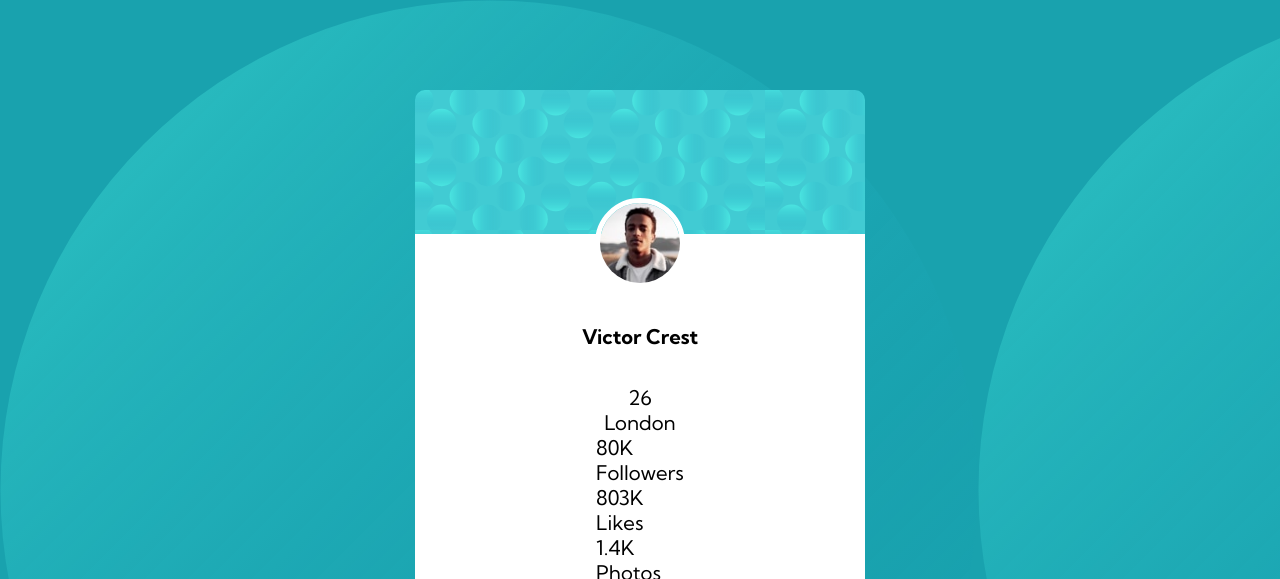
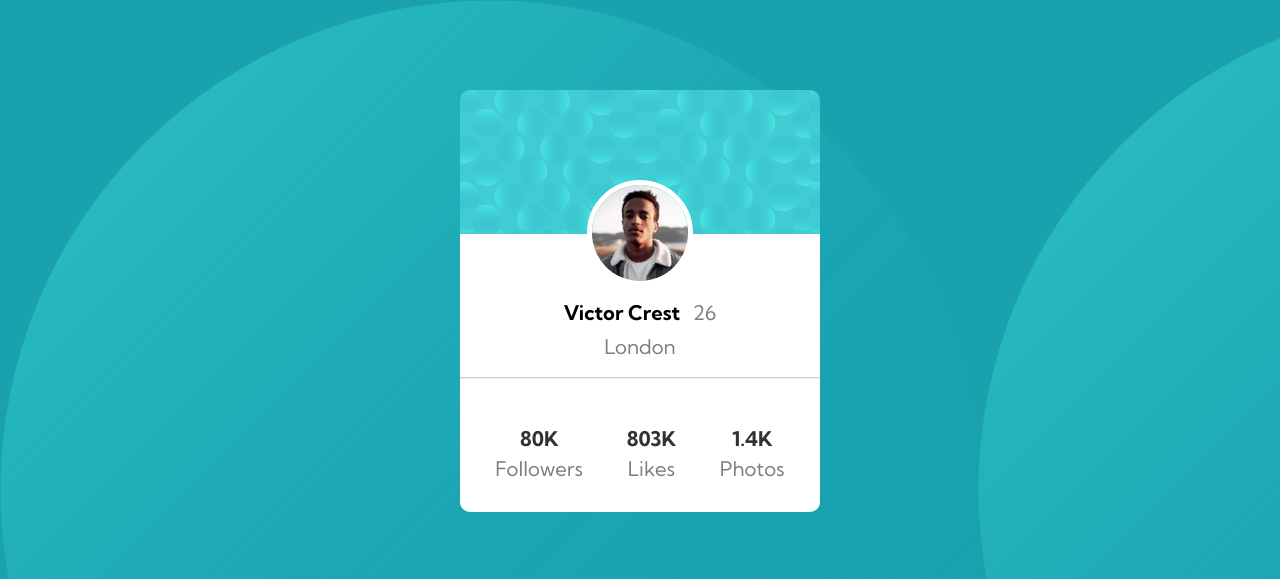
Before and after one commit to zastar23/profile-card-component-main, a plain HTML site: page index.html in a window 1280 px wide. Shown: the top 579 px of the page. Drawn offline with Linux system fonts and the light colour scheme.

Commit message:
Complete

```diff
--- a/index.html
+++ b/index.html
@@ -20,29 +20,35 @@
 <body>
     <main class="main">
       <div class="card__container">
+        <div class="img__div">
         <img class="portrait" src="images/image-victor.jpg" alt="portrait of Victor">
+      </div>
+        <div class="title__flex">
         <h1 class="title">Victor Crest</h1>
         <p class="age">26</p>
+      </div>
         <p class="city">London</p>
+        <hr>
         <div class="container__flex">
             <div class="followers">
-                <p>80K</p>
-                <p>Followers</p>
+                <p class="bold">80K</p>
+                <p class="thin">Followers</p>
             </div>
             <div class="likes">
-                <p>803K</p>
-                <p>Likes</p>
+                <p class="bold">803K</p>
+                <p class="thin">Likes</p>
               </div>
             <div class="photos">
-                <p>1.4K</p>
-                <p>Photos</p>
+                <p class="bold">1.4K</p>
+                <p class="thin">Photos</p>
             </div>
       </div>
     </div>
+  </main>
   <div class="attribution">
     Challenge by <a href="https://www.frontendmentor.io?ref=challenge" target="_blank">Frontend Mentor</a>.
     Coded by <a href="https://github.com/zastar23">Florin Porut</a>.
-  </main>
+
   </div>
 </body>
 </html>
--- a/style.css
+++ b/style.css
@@ -29,12 +29,12 @@ body {
     background: url(images/bg-pattern-card.svg);
     overflow: hidden;
     width: 90%;
-    max-width: 25rem;
+    max-width: 20rem;
     margin: 5rem auto;
     border-radius: 10px;
 }
 
-.card__container {
+/* .card__container {
     display: flex;
     flex-direction: column;
     align-items: center;
@@ -53,4 +53,63 @@ body {
 .title {
     font-weight: 700;
     margin: 2rem 0;
+} */
+.img__div {
+    margin-top: 8rem;
+    text-align: center;
 }
+
+.portrait {
+    border-radius: 100%;
+    border: 5px solid #fff;
+    margin-top: -3rem;
+}
+
+.card__container {
+    background: #fff;
+}
+
+.title__flex {
+    display: flex;
+    justify-content: center;
+    gap: .7rem;
+    margin-top: .5rem;
+}
+
+.title {
+    font-weight: 700;
+}
+
+.age {
+    opacity: .5;
+}
+
+.city {
+    text-align: center;
+    margin-top: .5rem;
+    opacity: .5;
+}
+
+hr {
+    opacity: .5;
+    margin: 1rem 0;
+}
+
+.container__flex {
+    display: flex;
+    gap: 1.5rem;
+    justify-content: space-around;
+    text-align: center;
+    padding: 1.5rem;
+    line-height: 1.5;
+}
+
+.bold {
+    font-weight: 700;
+    opacity: .8;
+}
+
+.thin {
+    font-weight: 400;
+    opacity: .5;
+}
```
